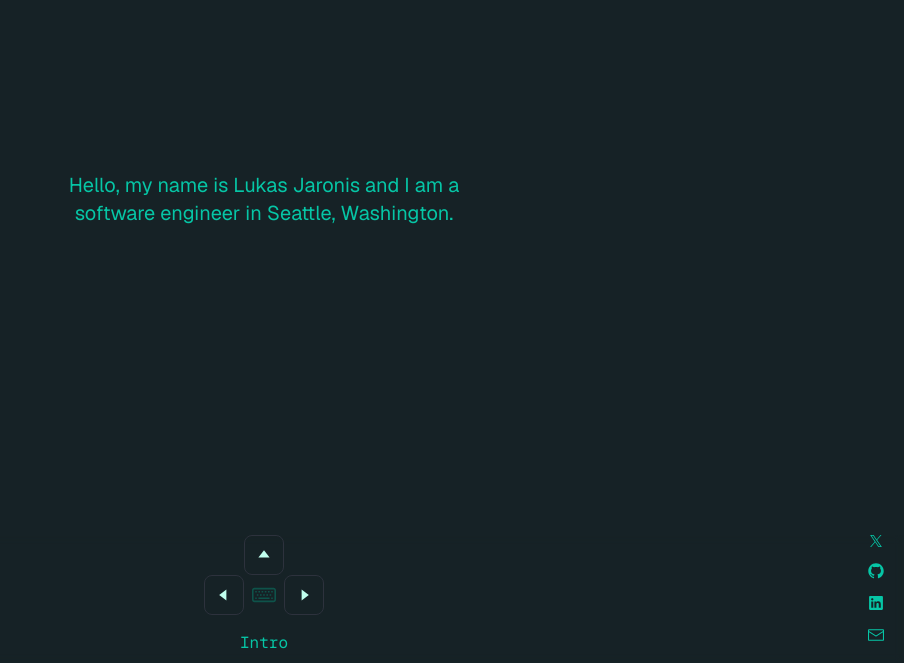
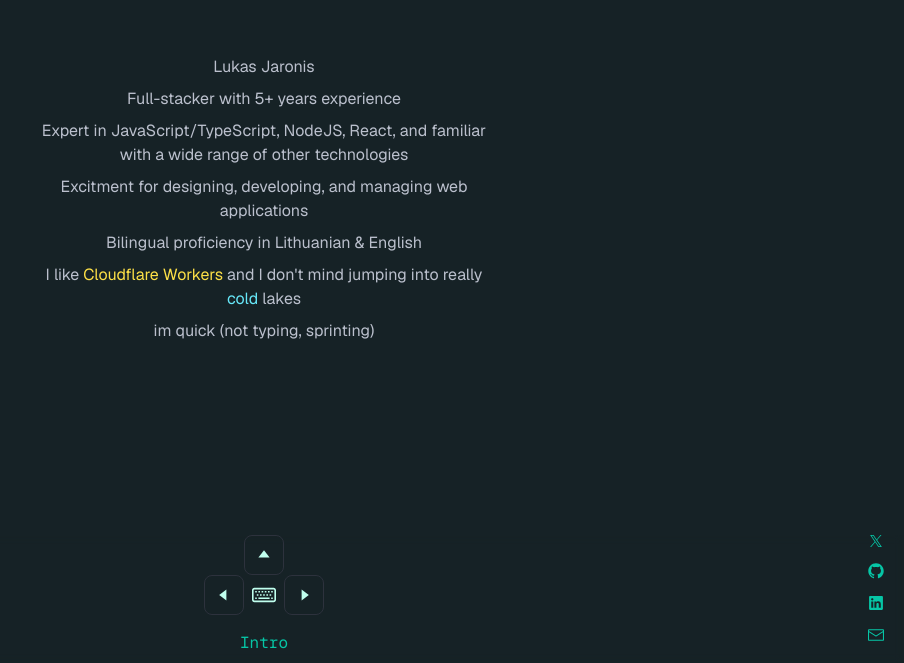
Before and after one commit to lukasjaronis/jaronis.me, a Next.js app: page /intro in a window 1280 px wide. Shown: the part 137-800 px from the top of the page, without its empty margins (376-1280 px from the left). Built offline with nearby package versions, Linux system fonts and the light colour scheme.

Commit message:
styles + add another project

```diff
--- a/app/components/navigation.tsx
+++ b/app/components/navigation.tsx
@@ -13,7 +13,7 @@ import { useEffect, useState } from "react";
 import { useRouter, usePathname } from "next/navigation";
 import Link from "next/link";
 import { XIcon } from "../icons/x";
-import { Variants, motion } from "framer-motion";
+import { AnimatePresence, Variants, motion } from "framer-motion";
 
 export const Navigation = () => {
   const [isInitial, setIsInitial] = useState(true);
@@ -103,7 +103,10 @@ export const Navigation = () => {
   };
 
   return (
-    <div id="navigation" className="fixed inset-x-0 bottom-0 left-1/2 -translate-x-1/2 flex items-start justify-center w-full backdrop-blur-sm h-32">
+    <div
+      id="navigation"
+      className="fixed inset-x-0 bottom-0 left-1/2 -translate-x-1/2 flex items-start justify-center w-full backdrop-blur-sm h-32"
+    >
       <div className="absolute bottom-2 left-1/2 -translate-x-1/2">
         <span className="font-geist_mono text-ice-cold-500">
           {pathname.charAt(0).toUpperCase() + pathname.slice(1)}
@@ -159,7 +162,7 @@ export const Navigation = () => {
             animate="visible"
             className="w-10 h-10 flex items-center justify-center"
           >
-            <KeyboardIcon className="h-6 w-6 text-ice-cold-900" />
+            <KeyboardIcon className="h-6 w-6 text-ice-cold-100" />
           </motion.div>
           <motion.button
             initial="hidden"
--- a/app/globals.css
+++ b/app/globals.css
@@ -3,5 +3,5 @@
 @tailwind utilities;
 
 body {
-  @apply relative bg-[#162226] text-blueberg-200 scrollbar-none px-3;
+  @apply relative bg-[#162226] text-blueberg-100 scrollbar-none px-3 selection:bg-black;
 }
--- a/app/intro/page.tsx
+++ b/app/intro/page.tsx
@@ -2,11 +2,30 @@ export default function Intro() {
   return (
     <section className="flex items-center justify-center h-[calc(100vh_-_128px)]">
       <div className="max-w-md">
-        <p className="text-center text-xl text-ice-cold-500">
-          Hello, my name is{" "}
-          <span>Lukas Jaronis</span> and I am a
-          software engineer in Seattle, Washington.
-        </p>
+        <ul className="text-center space-y-2">
+          <li>
+            Lukas Jaronis
+          </li>
+          <li>
+            Full-stacker with 5+ years experience
+          </li>
+          <li>
+             Expert in JavaScript/TypeScript, NodeJS, React, and familiar with a wide range of other technologies
+          </li>
+          <li>
+            Excitment for designing, developing, and managing web applications
+          </li>
+          <li>
+            Bilingual proficiency in Lithuanian & English
+          </li>
+          <li>
+            I like <span className="text-yellow-300">Cloudflare Workers</span> and I don't mind
+            jumping into really <span className="text-cyan-300">cold</span> lakes
+          </li>
+          <li>
+            im quick (not typing, sprinting)
+          </li>
+        </ul>
       </div>
     </section>
   );
--- a/app/projects/page.tsx
+++ b/app/projects/page.tsx
@@ -4,7 +4,7 @@ import Link from "next/link";
 type Project = {
   name: string;
   description: string;
-  link: string;
+  link?: string;
 };
 
 const projects: Project[] = [
@@ -18,6 +18,10 @@ const projects: Project[] = [
     name: 'Portfolio',
     description: 'This website.',
     link: 'https://github.com/lukasjaronis/jaronis.me'
+  },
+  {
+    name: 'NFT Contract',
+    description: 'Implemented and deployed an Ethereum ERC-721 contract that uses bit shifting to create on-chain pseudo-randomness for NFT characteristic generation.',
   }
 ];
 
@@ -30,9 +34,11 @@ export default function Projects() {
             return (
               <li key={index}>
                 <div className="flex items-center space-x-2">
-                  <Link href={project.link} passHref target="_blank">
-                    <ExternalLinkIcon />
-                  </Link>
+                  {project.link && (
+                      <Link href={project.link} passHref target="_blank">
+                      <ExternalLinkIcon />
+                    </Link>
+                  )}
                   <h4 className="font-geist_mono text-ice-cold-500">{project.name}</h4>
                 </div>
                 <p className="text-blueberg-400">{project.description}</p>
--- a/app/work/page.tsx
+++ b/app/work/page.tsx
@@ -8,7 +8,7 @@ import { useEffect, useRef, useState } from "react";
 type Experience = {
   name: string;
   description: string;
-  link: string;
+  link?: string;
   role: string;
   date: string;
 };
@@ -20,7 +20,7 @@ const experiences: Experience[] = [
       "A chain-agnostic NFT marketplace at its core and a full service web3 launchpad.",
     link: "https://byt.io/launchpad",
     role: "Full Stack Engineer",
-    date: "12.2021 - 09.2023",
+    date: "12.2021 - 09.2023 (1.75yrs)",
   },
   {
     name: "Ideafire",
@@ -28,7 +28,7 @@ const experiences: Experience[] = [
       "Ideafire is where Youtube, TikTok, X (Twitter), Instagram and more all come together as one so you can discover and create things that define who you are and what you intend to do.",
     link: "https://www.youtube.com/watch?v=UUiRVTEBJaU",
     role: "Full Stack Engineer",
-    date: "09.2019 - 12.2021",
+    date: "09.2019 - 12.2021 (2.25 yrs)",
   }
 ];
 
@@ -44,9 +44,11 @@ export default function Work() {
             return (
               <li key={index}>
                 <div className="flex items-center space-x-2">
+                  {experience.link && (
                   <Link href={experience.link} passHref target="_blank">
-                    <ExternalLinkIcon />
-                  </Link>
+                  <ExternalLinkIcon />
+                </Link>
+                  )}
                   <h4 className="font-geist_mono text-ice-cold-500">{experience.name}</h4>
                 </div>
                 <p className='font-geist_mono text-sm py-1'>{experience.role}</p>
```
